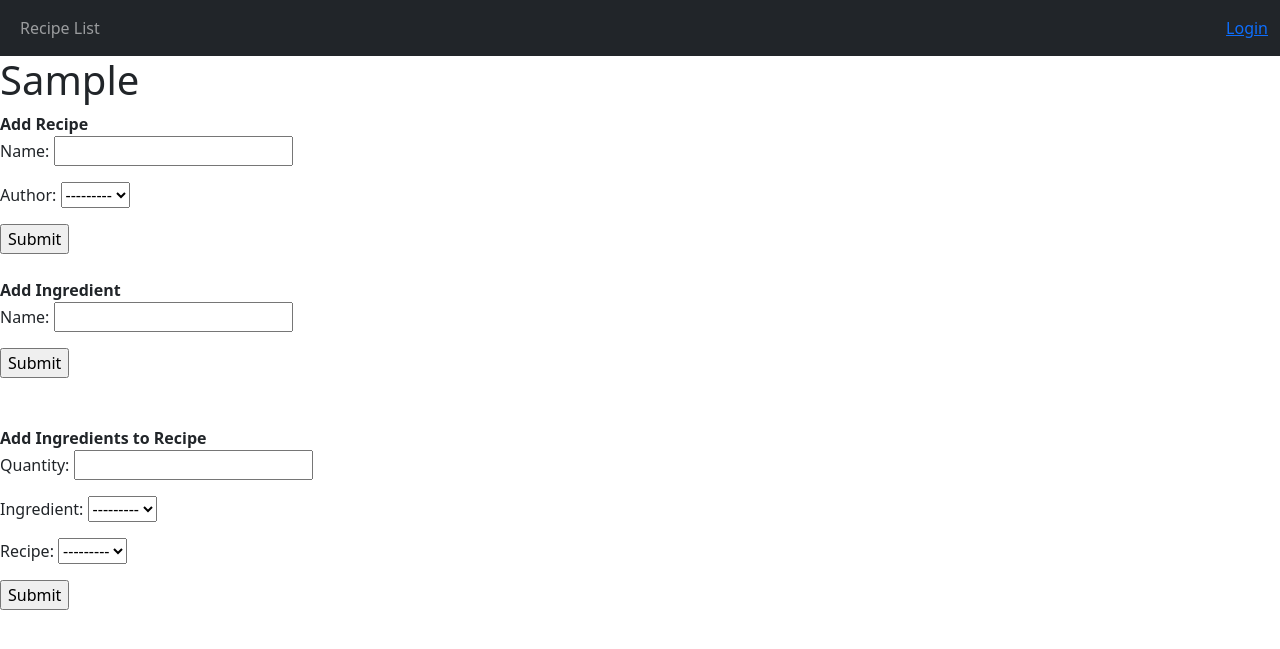
After one commit to Eurie-R/recipebook-RAMOY-LORENZ0, a Django app: page /recipes/add in a window 1280 px wide. The commit adds this page. Shown: the top 649 px of the page. Run offline with Django 5.2, Linux system fonts and the light colour scheme; data that the repository does not hold is empty.

Commit message:
Added the forms and the url where you can add data in your database as well as cleaned up the code to make it cleaner and easier to look at.

```diff
--- /dev/null
+++ b/recipebook/ledger/forms.py
@@ -0,0 +1,26 @@
+from django import forms
+from .models import Recipe, RecipeIngredient, Ingredient, RecipeImage
+
+class recipe_form(forms.ModelForm):
+    class Meta:
+        model = Recipe
+        fields = '__all__'
+
+class OtherRecipeForm(forms.Form):
+    ingredient = forms.CharField(label='Recipe name', max_length=100)
+    recipe = forms.ModelChoiceField(label='Recipe', queryset=Recipe.objects.all())
+
+class recipe_ingredientform(forms.ModelForm):
+    class Meta:
+        model = RecipeIngredient
+        fields = '__all__'
+
+class ingredient_form(forms.ModelForm):
+    class Meta:
+        model = Ingredient
+        fields = '__all__'
+
+class image_form(forms.ModelForm):
+    class Meta:
+        model = RecipeImage
+        fields = '__all__'
--- a/recipebook/ledger/models.py
+++ b/recipebook/ledger/models.py
@@ -21,6 +21,7 @@ class Recipe(models.Model):
     CreatedOn = models.DateTimeField(auto_now_add=True)
     UpdatedOn = models.DateTimeField(auto_now=True)
 
+
     def __str__(self):
         return self.name
 
@@ -28,3 +29,8 @@ class RecipeIngredient(models.Model):
     Quantity = models.CharField(max_length=50)
     Ingredient = models.ForeignKey(Ingredient, on_delete=models.CASCADE, related_name= 'recipe')
     Recipe = models.ForeignKey(Recipe, on_delete=models.CASCADE, related_name='ingredients')
+
+class RecipeImage(models.Model):
+    Image = models.ImageField(upload_to='images/', null=True)
+    Description = models.CharField(max_length=255)
+    Recipe = models.ForeignKey(Recipe, on_delete=models.CASCADE, related_name='image')
--- /dev/null
+++ b/recipebook/ledger/templates/addRecipe.html
@@ -0,0 +1,31 @@
+{% extends 'base.html' %}
+
+{%block title %}Recipe Book {% endblock %}
+
+{% block content %}
+
+<h1>Sample</h1>
+
+<b>Add Recipe</b>
+<form method="post" enctype="multipart/form-data">
+    {% csrf_token %}
+    {{ recipe_form.as_p }}
+    <input type="submit" value="Submit">
+</form>
+<br>
+<b>Add Ingredient</b>
+<form method="post" enctype="multipart/form-data">
+    {% csrf_token %}
+    {{ ingredient_form.as_p }}
+    <input type="submit" value="Submit">
+</form>
+<br>
+<br>
+<b>Add Ingredients to Recipe</b>
+<form method="post" enctype="multipart/form-data">
+    {% csrf_token %}
+    {{ recipe_ingredient_form.as_p }}
+    <input type="submit" value="Submit">
+</form>
+
+{% endblock %}
--- a/recipebook/ledger/templates/base.html
+++ b/recipebook/ledger/templates/base.html
@@ -1,9 +1,12 @@
 <!DOCTYPE html>
 <html lang="en-US">
 <head>
+	{% load static %}
 	<link href="https://cdn.jsdelivr.net/npm/bootstrap@5.3.3/dist/css/bootstrap.min.css" rel="stylesheet" integrity="sha384-QWTKZyjpPEjISv5WaRU9OFeRpok6YctnYmDr5pNlyT2bRjXh0JMhjY6hW+ALEwIH" crossorigin="anonymous">
 
-	<title>{% block title %}{% endblock %}</title>
+	<title>{% block page_title %}{% endblock %}</title>
+	<link rel="stylesheet" href="{% static 'css/main.css' %}" type="text/css">
+	{% block styles %}{% endblock %}
 </head>
 <body>
 	<nav class="navbar navbar-expand navbar-dark bg-dark">
@@ -36,5 +39,7 @@
 	<div id="content">
 		{% block content %}{% endblock %}
 	</div>
+	{% block main %}{% endblock %}
+	{% block scripts %}{% endblock %}
 </body>
 </html>
--- a/recipebook/ledger/urls.py
+++ b/recipebook/ledger/urls.py
@@ -1,9 +1,11 @@
 from django.urls import path
-from .views import RecipeDetailView , recipeinDatabase
+from .views import RecipeDetailView , recipe_list, recipe_add, add_image
 
 urlpatterns = [
-    path('', recipeinDatabase, name='recipe_list'),
+    path('', recipe_list, name='recipe_list'),
     path('recipes/list/<int:pk>', RecipeDetailView.as_view(), name='recipe_detail'),
+    path('recipes/add', recipe_add, name = 'recipe_add' ),
+    path('recipe/<int:pk>/add_image', add_image , name = 'image_add' )
 
 ]
 
--- a/recipebook/ledger/views.py
+++ b/recipebook/ledger/views.py
@@ -1,19 +1,76 @@
-from django.shortcuts import render
+from django.shortcuts import render , redirect
 from . import models
 from django.views.generic.detail import DetailView
 from django.contrib.auth.decorators import login_required
+from .forms import recipe_form, ingredient_form, recipe_ingredientform, image_form
 
-@login_required
-def recipeinDatabase(request):
-    recipes = models.Recipe.objects.all()
-    ctx = {'recipes': recipes}
-    return render(request, 'recipelist.html', ctx)
-
-def recipeDetail(request, pk):
+def recipe_detail(request, pk):
     recipe = models.Recipe.objects.get(pk=pk)
-    ctx = {'recipe': recipe}
-    return render(request, 'recipedetail.html', ctx)
-
+    return render(request, 'recipe_detail.html', {
+        'recipe': recipe,
+    })
 class RecipeDetailView(DetailView):
     model = models.Recipe
     template_name = 'recipedetail.html'
+
+@login_required
+def recipe_list(request):
+    if request.method == 'POST':
+        #create the form
+        form = recipe_form(request.POST, request.FILES)
+        #check if valid
+        if form.is_valid():
+            form.save()
+            return redirect('recipe_list')
+
+    form = recipe_form()
+    recipes = models.Recipe.objects.all()
+    recipeIngredients = models.Recipe.objects.all()
+
+    ctx = { "recipe": recipes, "recipeIngredients": recipeIngredients, "form": form }
+
+    print(f"request type: {request.method}")
+    print(f"ctx: {ctx}")
+
+    return render(request, 'recipelist.html', {'recipes': recipes, 'recipe_form':form})
+
+def recipe_add(request):
+     if request.method == 'POST':
+        #create the form
+        Recipeform = recipe_form(request.POST, request.FILES)
+        IngredientForm = ingredient_form(request.POST)
+        RecipeIngredientForm = recipe_ingredientform(request.POST)
+        if Recipeform.is_valid():
+            Recipeform.save()
+            return redirect('ledger:recipe_list')
+        elif IngredientForm.is_valid():
+            IngredientForm.save()
+            return redirect('ledger:recipe_list')
+        elif RecipeIngredientForm.is_valid():
+            RecipeIngredientForm.save()
+            return redirect('ledger:recipe_list')
+     else:
+        RecipeForm = recipe_form()
+        IngredientForm = ingredient_form()
+        RecipeIngredientForm = recipe_ingredientform()
+        recipeIngredients = models.Recipe.objects.all()
+
+        ctx = { "recipeIngredients": recipeIngredients }
+
+        print(f"request type: {request.method}")
+        print(f"ctx: {ctx}")
+
+        return render(request, 'addRecipe.html', {"recipe_form": RecipeForm, "ingredient_form": IngredientForm, "recipe_ingredient_form": RecipeIngredientForm})
+
+def add_image(request, pk):
+    if request.method == 'POST':
+        #create the form
+        imgform = image_form(request.POST, request.FILES)
+        if imgform.is_valid():
+            imgform.save()
+            return redirect('ledger:recipe_detail')
+    else:
+        imgForm = image_form()
+        ctx = {'image_form':imgForm }
+
+        return render(request, 'addImage.html',ctx)
--- a/recipebook/recipebook/urls.py
+++ b/recipebook/recipebook/urls.py
@@ -16,10 +16,13 @@ Including another URLconf
 """
 from django.contrib import admin
 from django.urls import path, include
+from django.conf import settings
+from django.conf.urls.static import static
 
 urlpatterns = [
     path('admin/', admin.site.urls),
     path('', include("ledger.urls")),
     path('accounts/', include('django.contrib.auth.urls')),
+]
 
-]
+urlpatterns += static(settings.MEDIA_URL, document_root=settings.MEDIA_ROOT)
--- /dev/null
+++ b/recipebook/static/css/main.css
@@ -0,0 +1,2 @@
+* { box-sizing: border-box; }
+html, body { margin: 0; padding: 0; }
```
Also changed, not shown: recipebook/ledger/admin.py (+7 -1 lines), recipebook/ledger/templates/MyApp/recipeObjects.html (added, +15 -0 lines), recipebook/ledger/templates/addImage.html (added, +12 -0 lines), recipebook/ledger/templates/recipedetail.html (+8 -0 lines), recipebook/ledger/templates/recipelist.html (+3 -5 lines), recipebook/recipebook/settings.py (+8 -1 lines), recipebook/ledger/migrations/0001_initial.py, recipebook/ledger/migrations/0002_recipeimage.py (added), recipebook/media/images/April_5_Program_Schedule-4.png (added).
